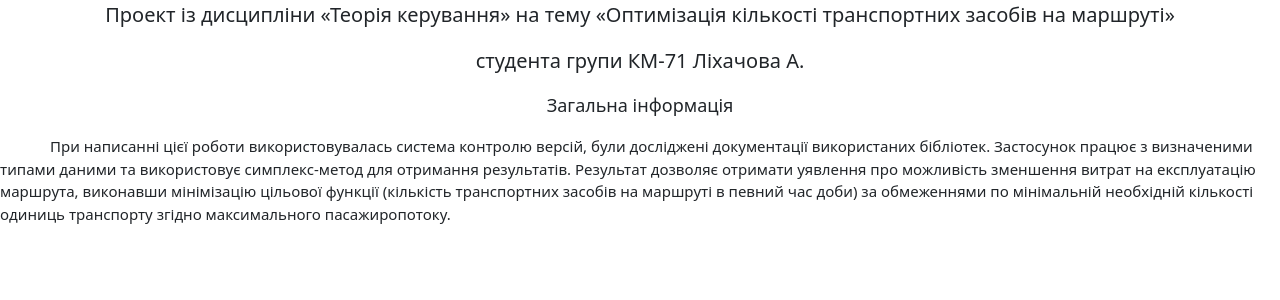
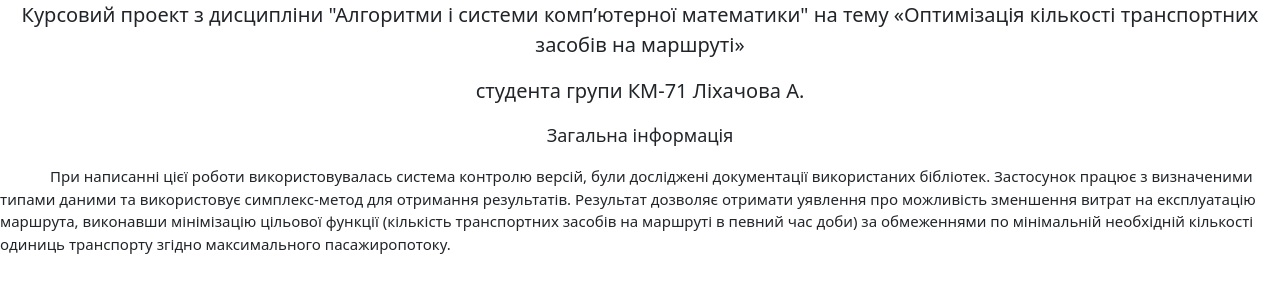
Before and after one commit to Sa4ras/optimal-transport-number, a Flask app: page / in a window 1280 px wide. Shown: the part 56-356 px from the top of the page. Run offline with Flask 2, Linux system fonts and the light colour scheme; some libraries are stand-ins or nearby versions.

Commit message:
welcome.html update

```diff
--- a/templates/welcome.html
+++ b/templates/welcome.html
@@ -1,7 +1,7 @@
 <!DOCTYPE html>
 <html lang="en">
 <head>
-  <title>РГР</title>
+  <title>Course Project</title>
   <meta charset="utf-8">
   <meta name="viewport" content="width=device-width, initial-scale=1">
   <link href="https://cdn.jsdelivr.net/npm/bootstrap@5.0.0-beta1/dist/css/bootstrap.min.css" rel="stylesheet" integrity="sha384-giJF6kkoqNQ00vy+HMDP7azOuL0xtbfIcaT9wjKHr8RbDVddVHyTfAAsrekwKmP1" crossorigin="anonymous">
@@ -18,7 +18,7 @@
 </nav>
 <div>
   <p align="center" style="font-size:20px">
-    Проект із дисципліни «Теорія керування»
+    Курсовий проект з дисципліни "Алгоритми і системи комп’ютерної математики"
     на тему «Оптимізація кількості транспортних засобів на маршруті»
   </p>
   <p align="center" style="font-size:20px">
```
